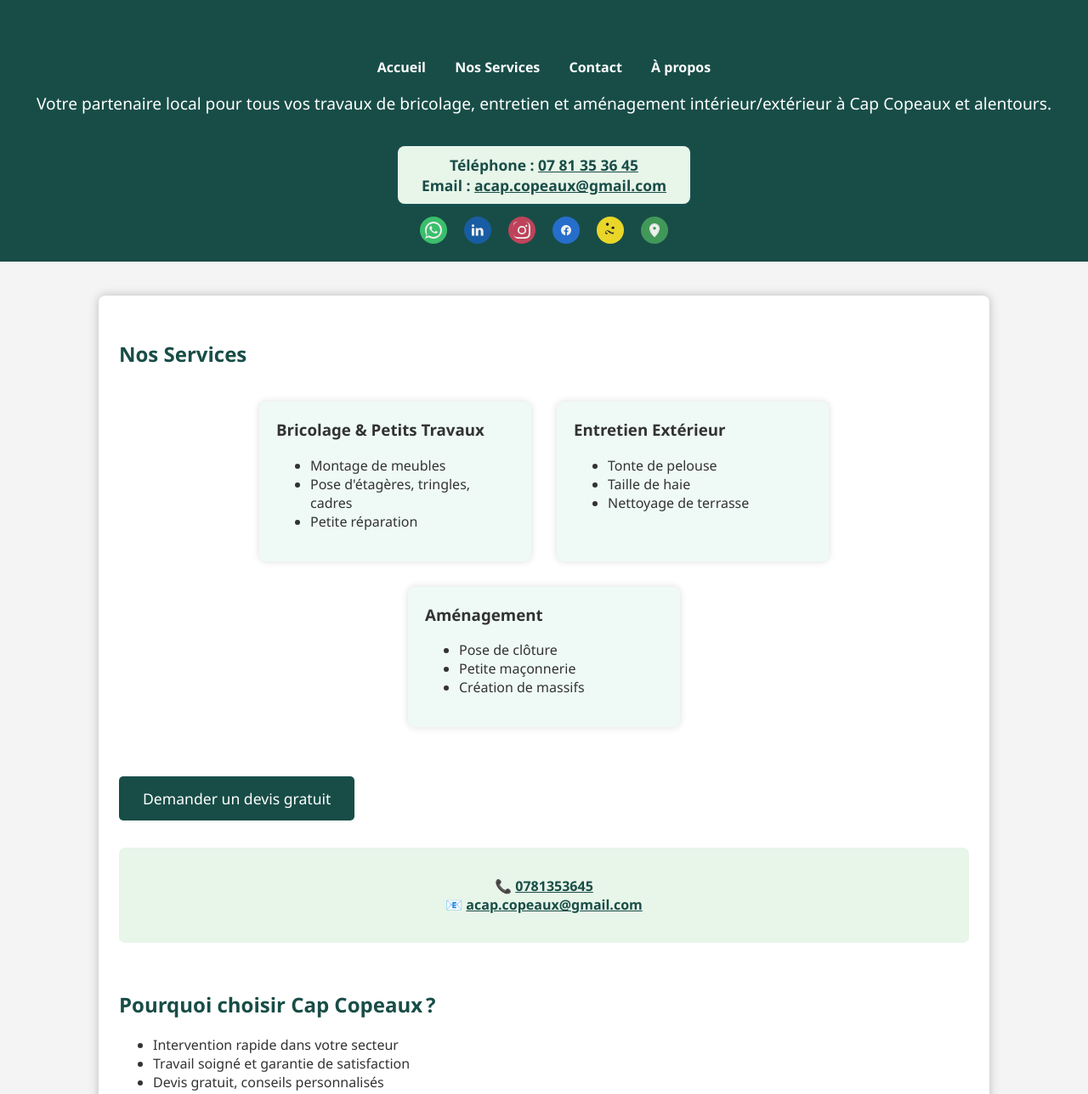
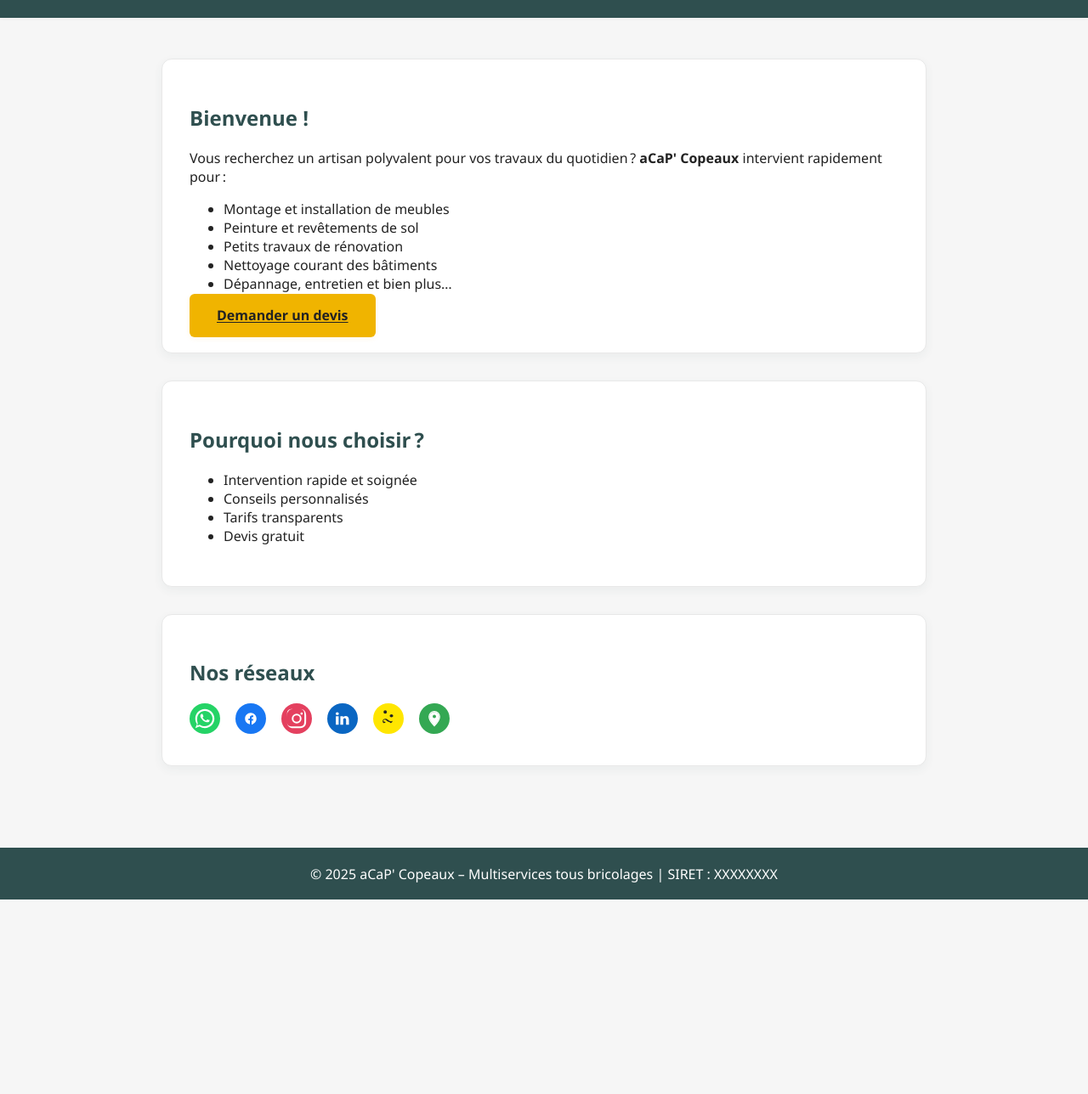
Before and after one commit to acap-copeaux/multiservicesacapcopeaux.github.io, a plain HTML site: page index.html in a window 1280 px wide. Shown: the part 189-1477 px from the top of the page at 85% size. After the commit the page ends 1248 px from the top, so only its background shows below. Drawn offline with Linux system fonts and the light colour scheme; files that its build step writes are made by us from their sources.

Commit message:
Update index.html

```diff
--- a/index.html
+++ b/index.html
@@ -3,148 +3,75 @@
 <head>
   <meta charset="UTF-8">
   <meta name="viewport" content="width=device-width, initial-scale=1">
-  <title>Multi Services à Cap Copeaux</title>
-  <style>
-    body { font-family: 'Segoe UI', Arial, sans-serif; margin:0; background:#f4f4f4; color:#333; }
-    header { background:#184d47; color:white; padding:32px 0 16px 0; text-align:center; }
-    nav a { color: white; text-decoration: none; margin:0 15px; font-weight:bold; }
-    nav { margin-top: 15px; }
-    .logo { width: 110px; margin-bottom: 10px; background: #fff; border-radius: 10px; padding: 7px; box-shadow:0 2px 8px #0002;}
-    .coordonnees {
-      background: #e8f5e9;
-      color: #184d47;
-      display: inline-block;
-      padding: 10px 28px;
-      border-radius: 8px;
-      margin-top: 18px;
-      font-size: 1.09em;
-      font-style: normal;
-      box-shadow: 0 1px 4px #0182c030;
-    }
-    .coordonnees a { color: #184d47; font-weight: bold; text-decoration: underline; }
-    .social-links {
-      margin-top: 15px;
-      display: flex;
-      justify-content: center;
-      gap: 20px;
-    }
-    .social-links a img {
-      width: 32px;
-      height: 32px;
-      filter: grayscale(0.2) brightness(0.94);
-      transition: filter 0.2s, transform 0.2s;
-    }
-    .social-links a:hover img {
-      filter: none;
-      transform: scale(1.13) rotate(-6deg);
-    }
-    .container { max-width:1000px; margin:40px auto; background:white; border-radius:8px; box-shadow:0 0 12px #bbb; padding:32px 24px; }
-    h1, h2 { color: #184d47; }
-    .services { display: flex; flex-wrap: wrap; gap: 30px; justify-content: center; margin: 40px 0; }
-    .service { background: #effaf6; border-radius: 8px; padding: 20px; width: 280px; box-shadow:0 0 8px #ddd; }
-    .service h3 { margin-top:0; }
-    .cta { display: inline-block; background: #184d47; color: #fff; padding: 14px 28px; border-radius: 5px; text-decoration: none; font-size: 1.1em; margin-top: 18px; }
-    .contact-box { margin-top: 32px; background: #e8f5e9; padding: 18px 12px; border-radius: 7px; text-align: center; }
-    .contact-box a { color: #184d47; font-weight: bold; text-decoration: underline; }
-    footer { background: #184d47; color: #fff; text-align: center; padding: 16px 0; margin-top:40px; }
-    @media (max-width: 700px) {
-      .services { flex-direction: column; align-items: center; }
-      .container { padding: 16px 6px; }
-      .coordonnees { font-size: 1em; padding: 8px 8px; }
-      .logo { width: 85px;}
-    }
-  </style>
+  <title>aCaP' Copeaux - Multiservices en bricolage</title>
+  <link rel="stylesheet" href="css/style.css">
 </head>
 <body>
   <header>
-    <img src="assets/images/logo.png" alt="Logo ACAP Copeaux" class="logo">
-    <h1>Multi Services à Cap Copeaux</h1>
+    <h1>aCaP' Copeaux</h1>
+    <p>Multiservices en bricolage, entretien, montage, rénovation</p>
     <nav>
       <a href="index.html">Accueil</a>
-      <a href="services.html">Nos Services</a>
+      <a href="services.html">Services</a>
+      <a href="about.html">À propos</a>
       <a href="contact.html">Contact</a>
-      <a href="about.html">À propos</a>
     </nav>
-    <p style="margin-top:18px; font-size:1.2em;">Votre partenaire local pour tous vos travaux de bricolage, entretien et aménagement intérieur/extérieur à Cap Copeaux et alentours.</p>
-    <div class="coordonnees">
-      <strong>Téléphone :</strong>
-      <a href="tel:0781353645">07 81 35 36 45</a><br>
-      <strong>Email :</strong>
-      <a href="mailto:acap.copeaux@gmail.com">acap.copeaux@gmail.com</a>
-    </div>
-    <div class="social-links">
-      <a href="https://wa.me/33781353645" target="_blank" title="WhatsApp">
-        <img src="assets/images/whatsapp.svg" alt="WhatsApp">
-      </a>
-      <a href="https://www.linkedin.com/search/results/all/?keywords=acap%20copeaux" target="_blank" title="LinkedIn">
-        <img src="assets/images/linkedin.svg" alt="LinkedIn">
-      </a>
-      <a href="https://www.instagram.com/" target="_blank" title="Instagram">
-        <img src="assets/images/instagram.svg" alt="Instagram">
-      </a>
-      <a href="https://www.facebook.com/" target="_blank" title="Facebook">
-        <img src="assets/images/facebook.svg" alt="Facebook">
-      </a>
-      <a href="https://www.pagesjaunes.fr/recherche?quoiqui=acap+copeaux" target="_blank" title="Pages Jaunes">
-        <img src="assets/images/pagesjaunes.svg" alt="Pages Jaunes">
-      </a>
-      <a href="https://www.google.com/maps/search/?api=1&query=acap+copeaux" target="_blank" title="Google Maps">
-        <img src="assets/images/googlemaps.svg" alt="Google Maps">
-      </a>
-    </div>
   </header>
 
-  <div class="container">
-    <section>
-      <h2>Nos Services</h2>
-      <div class="services">
-        <div class="service">
-          <h3>Bricolage & Petits Travaux</h3>
-          <ul>
-            <li>Montage de meubles</li>
-            <li>Pose d'étagères, tringles, cadres</li>
-            <li>Petite réparation</li>
-          </ul>
-        </div>
-        <div class="service">
-          <h3>Entretien Extérieur</h3>
-          <ul>
-            <li>Tonte de pelouse</li>
-            <li>Taille de haie</li>
-            <li>Nettoyage de terrasse</li>
-          </ul>
-        </div>
-        <div class="service">
-          <h3>Aménagement</h3>
-          <ul>
-            <li>Pose de clôture</li>
-            <li>Petite maçonnerie</li>
-            <li>Création de massifs</li>
-          </ul>
-        </div>
-      </div>
-      <a href="contact.html" class="cta">Demander un devis gratuit</a>
+  <main>
+    <section class="card">
+      <h2>Bienvenue !</h2>
+      <p>
+        Vous recherchez un artisan polyvalent pour vos travaux du quotidien ?
+        <b>aCaP' Copeaux</b> intervient rapidement pour :
+      </p>
+      <ul>
+        <li>Montage et installation de meubles</li>
+        <li>Peinture et revêtements de sol</li>
+        <li>Petits travaux de rénovation</li>
+        <li>Nettoyage courant des bâtiments</li>
+        <li>Dépannage, entretien et bien plus…</li>
+      </ul>
+      <a class="btn" href="contact.html">Demander un devis</a>
     </section>
 
-    <div class="contact-box">
-      <p>
-        📞 <a href="tel:0781353645">0781353645</a><br>
-        📧 <a href="mailto:acap.copeaux@gmail.com">acap.copeaux@gmail.com</a>
-      </p>
-    </div>
-
-    <section style="margin-top:56px;">
-      <h2>Pourquoi choisir Cap Copeaux ?</h2>
+    <section class="card">
+      <h2>Pourquoi nous choisir ?</h2>
       <ul>
-        <li>Intervention rapide dans votre secteur</li>
-        <li>Travail soigné et garantie de satisfaction</li>
-        <li>Devis gratuit, conseils personnalisés</li>
+        <li>Intervention rapide et soignée</li>
+        <li>Conseils personnalisés</li>
+        <li>Tarifs transparents</li>
+        <li>Devis gratuit</li>
       </ul>
     </section>
-  </div>
+
+    <section class="card">
+      <h2>Nos réseaux</h2>
+      <div style="display: flex; gap: 18px; align-items: center; flex-wrap: wrap;">
+        <a href="https://wa.me/num" target="_blank" title="WhatsApp">
+          <img src="assets/images/whatsapp.svg" alt="WhatsApp" width="36" height="36">
+        </a>
+        <a href="https://www.facebook.com/..." target="_blank" title="Facebook">
+          <img src="assets/images/facebook.svg" alt="Facebook" width="36" height="36">
+        </a>
+        <a href="https://www.instagram.com/..." target="_blank" title="Instagram">
+          <img src="assets/images/instagram.svg" alt="Instagram" width="36" height="36">
+        </a>
+        <a href="https://www.linkedin.com/..." target="_blank" title="LinkedIn">
+          <img src="assets/images/linkedin.svg" alt="LinkedIn" width="36" height="36">
+        </a>
+        <a href="https://www.pagesjaunes.fr/pros/..." target="_blank" title="Pages Jaunes">
+          <img src="assets/images/pagesjaunes.svg" alt="Pages Jaunes" width="36" height="36">
+        </a>
+        <a href="https://goo.gl/maps/..." target="_blank" title="Google Maps">
+          <img src="assets/images/googlemaps.svg" alt="Google Maps" width="36" height="36">
+        </a>
+      </div>
+    </section>
+  </main>
 
   <footer>
-    &copy; 2025 Multi Services à Cap Copeaux. Tous droits réservés.
+    &copy; 2025 aCaP' Copeaux – Multiservices tous bricolages | SIRET : XXXXXXXX
   </footer>
 </body>
 </html>
```
